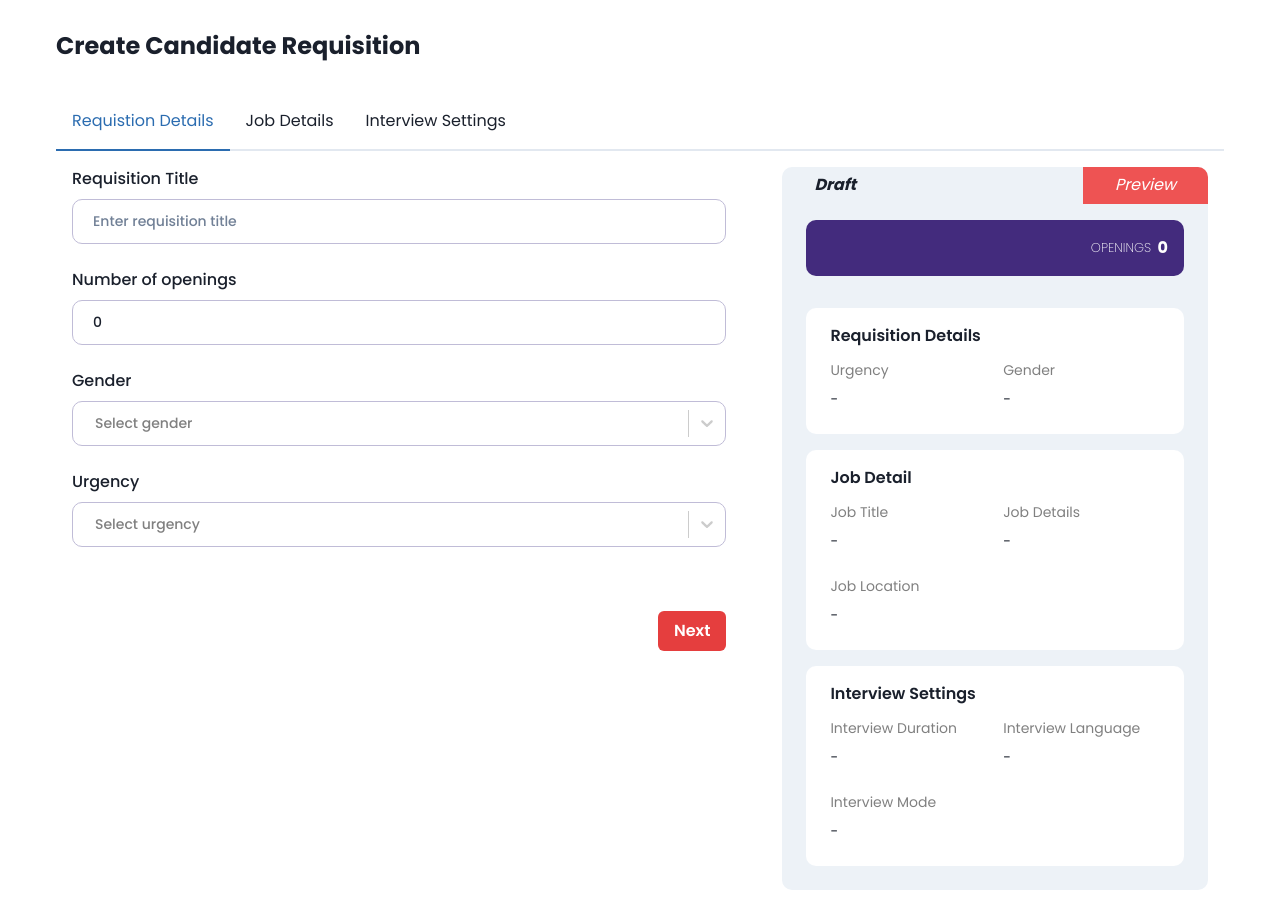
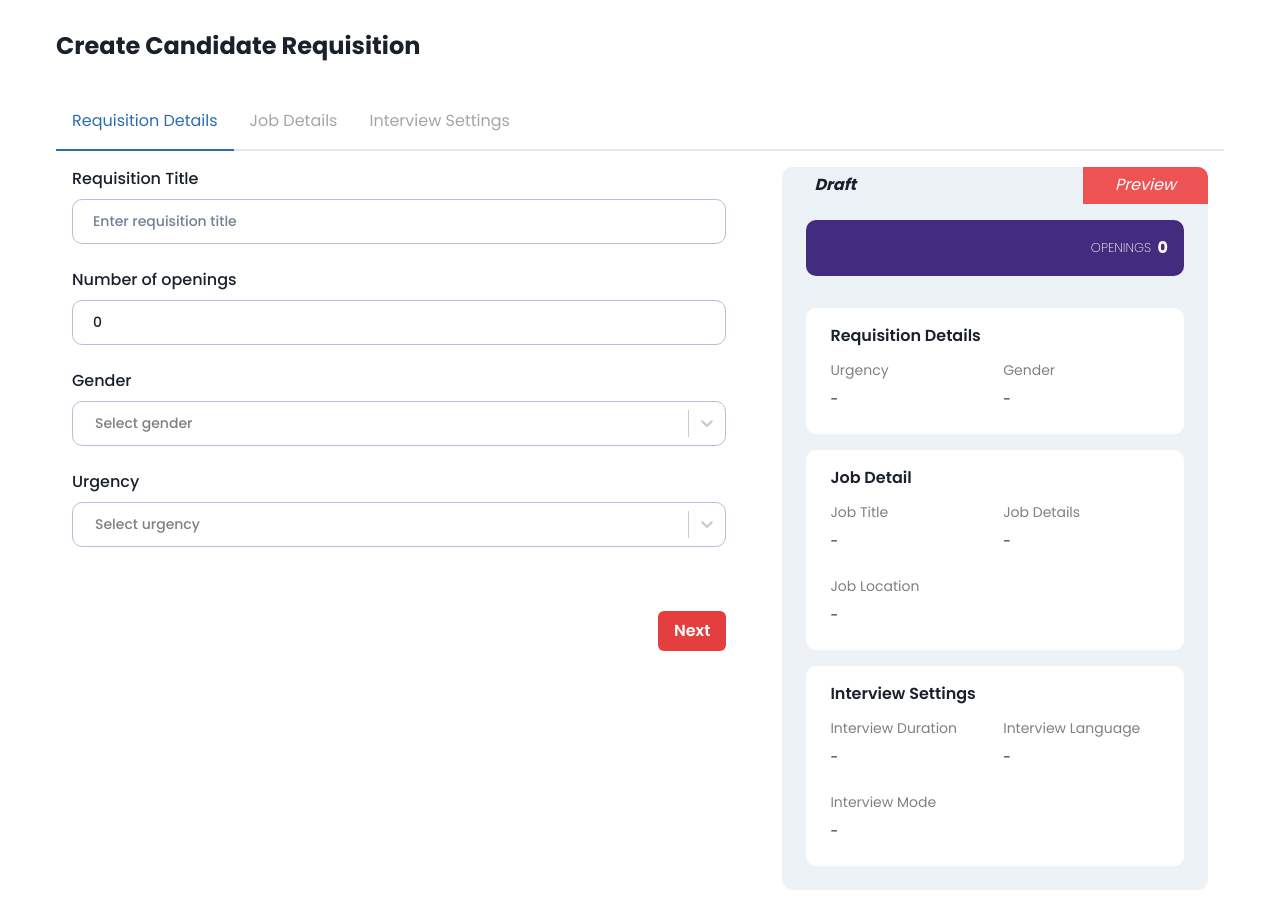
Before and after one commit to rupeshshandilya/Task2, a Next.js app: page / in a window 1280 px wide. Built offline with nearby package versions, Linux system fonts and the light colour scheme.

Commit message:
added function to update state of current tab

```diff
--- a/src/containers/home/HomeLayout.tsx
+++ b/src/containers/home/HomeLayout.tsx
@@ -10,11 +10,12 @@ import {
   Box,
   Grid,
 } from "@chakra-ui/react";
-import React from "react";
+import React, { useState } from "react";
 import InterviewSettingsForm from "./InterviewSettingsForm";
 import JobDetailsForm from "./JobDetailsForm";
 import RequisitionForm from "./RequisitionDetailsForm";
 import DisplayCard from "./PreviewCard";
+import { useData } from "./DataProvider";
 
 const CustomTab: React.FC<TabProps> = ({ children, ...props }) => {
   return (
@@ -25,28 +26,35 @@ const CustomTab: React.FC<TabProps> = ({ children, ...props }) => {
 };
 
 const HomeLayout = () => {
+  const { state } = useData();
+  const [currentTab, setCurrentTab] = useState(0);
+
+   const handleTabChange = (index: number) => {
+    // To update the state of the current tab
+     setCurrentTab(index);
+   };
   return (
     <Box w="100%">
       <Container maxW="1200px">
         <Heading fontFamily="Poppins" fontSize="1.5rem" my="2rem">
           Create Candidate Requisition
         </Heading>
-        <Tabs isLazy>
+        <Tabs isLazy index={currentTab} onChange={handleTabChange}>
           <TabList>
-            <CustomTab>Requistion Details</CustomTab>
-            <CustomTab>Job Details</CustomTab>
-            <CustomTab>Interview Settings</CustomTab>
+            <CustomTab isDisabled={false}>Requisition Details</CustomTab>
+            <CustomTab isDisabled={state.jobDetails.jobTitle.length > 1 ? false : true}>Job Details</CustomTab>
+            <CustomTab isDisabled={state.interviewSettings.interviewLanguage.length > 1 ? false : true}>Interview Settings</CustomTab>
           </TabList>
           <Grid display="grid" gridTemplateColumns="3fr 2fr" gap="24px">
             <TabPanels>
               <TabPanel>
-                <RequisitionForm />
+                <RequisitionForm handleTabChange={handleTabChange} />
               </TabPanel>
               <TabPanel>
-                <JobDetailsForm />
+                <JobDetailsForm handleTabChange={handleTabChange} />
               </TabPanel>
               <TabPanel>
-                <InterviewSettingsForm />
+                <InterviewSettingsForm handleTabChange={handleTabChange} />
               </TabPanel>
             </TabPanels>
             <DisplayCard />
```
